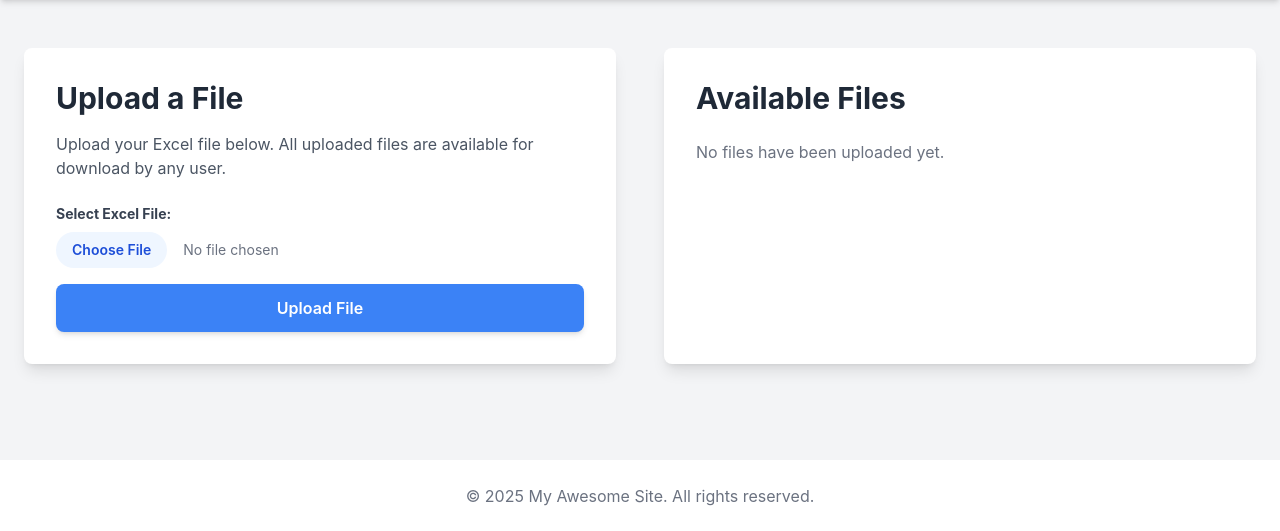
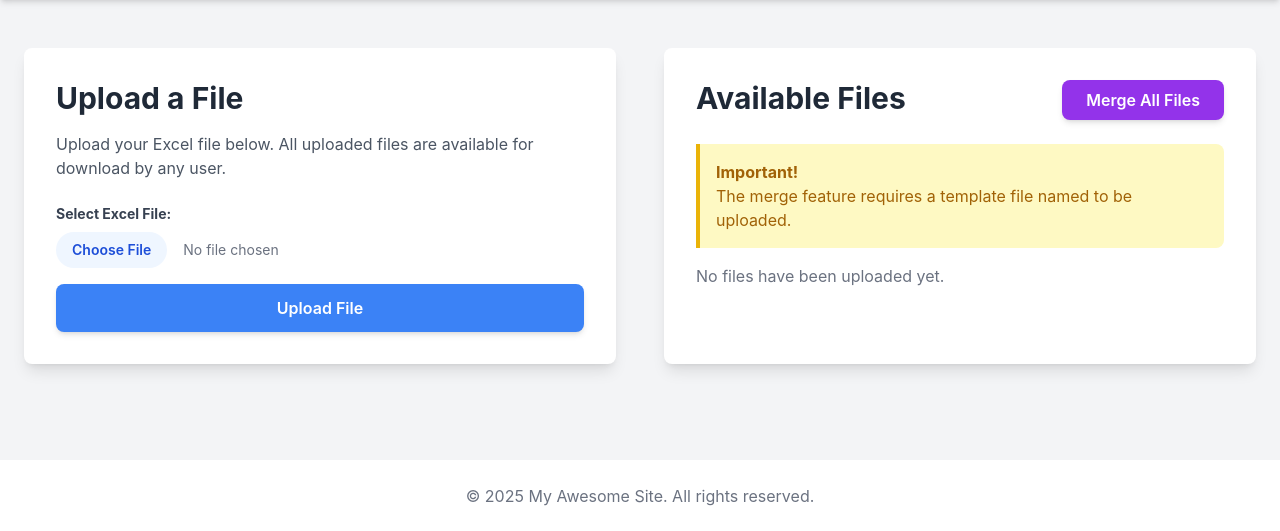
Before and after one commit to yibre/ExcelMergeSite, a FastAPI app: page /main in a window 1280 px wide. Shown: the part 64-595 px from the top of the page. Run offline with FastAPI, Linux system fonts and the light colour scheme; some libraries are stand-ins or nearby versions.

Commit message:
[FEAT] add merge button
code is written by gemini
제미나이야 고마워~
아직 테스트 안 해봄

```diff
--- a/templates/home.html
+++ b/templates/home.html
@@ -35,7 +35,18 @@
 
     <!-- Download Section -->
     <div class="bg-white p-8 rounded-lg shadow-lg">
-        <h1 class="text-3xl font-bold mb-6">Available Files</h1>
+        <div class="flex justify-between items-start mb-6">
+            <h1 class="text-3xl font-bold">Available Files</h1>
+            <!-- New Merge Button -->
+            <a href="/merge" class="px-6 py-2 bg-purple-600 text-white font-semibold rounded-lg shadow-md hover:bg-purple-700 transition-colors">
+                Merge All Files
+            </a>
+        </div>
+
+        <div class="bg-yellow-100 border-l-4 border-yellow-500 text-yellow-700 p-4 mb-4 rounded-r-lg" role="alert">
+            <p class="font-bold">Important!</p>
+            <p>The merge feature requires a template file named <strong>{{ template_filename }}</strong> to be uploaded.</p>
+        </div>
 
         {% if files %}
             <ul class="space-y-3">
```
